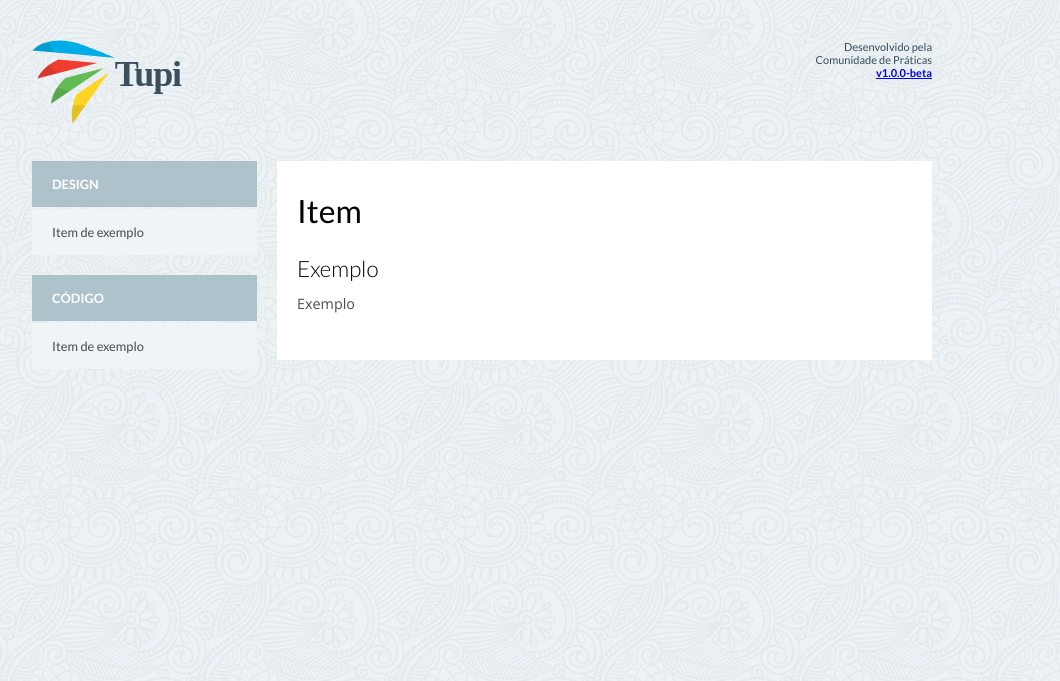
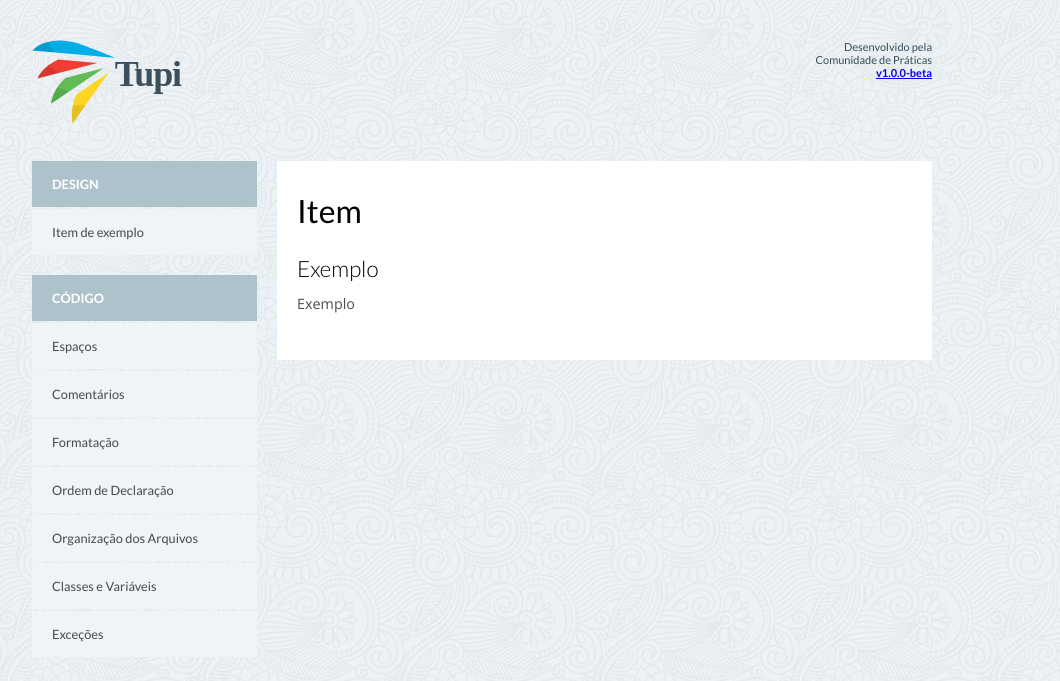
Before and after one commit to ABS-org/tupi-docs, a Jekyll site: the page built from docs/principles/item-blank.html, in a window 1280 px wide. Shown: the top 681 px of the page, without its empty margins (158-1218 px from the left). Built offline with Jekyll 4.4.1, drawn with Linux system fonts in a browser that asks for light colours.

Commit message:
Add items in submenu-principles

```diff
--- a/_includes/submenu-principles.html
+++ b/_includes/submenu-principles.html
@@ -8,6 +8,12 @@
 <nav class="navside" id="menu-code">
   <h3><a href="/tupi-docs/docs/principles/">Código</a></h3>
   <ul>
-    <li><a href="item-blank.html">Item de exemplo</a></li>
+    <li><a href="spaces.html">Espaços</a></li>
+    <li><a href="comments.html">Comentários</a></li>
+    <li><a href="formatting.html">Formatação</a></li>
+    <li><a href="declaration-order.html">Ordem de Declaração</a></li>
+    <li><a href="organization.html">Organização dos Arquivos</a></li>
+    <li><a href="class-and-variables.html">Classes e Variáveis</a></li>
+    <li><a href="exceptions.html">Exceções</a></li>
   </ul>
 </nav>
```
